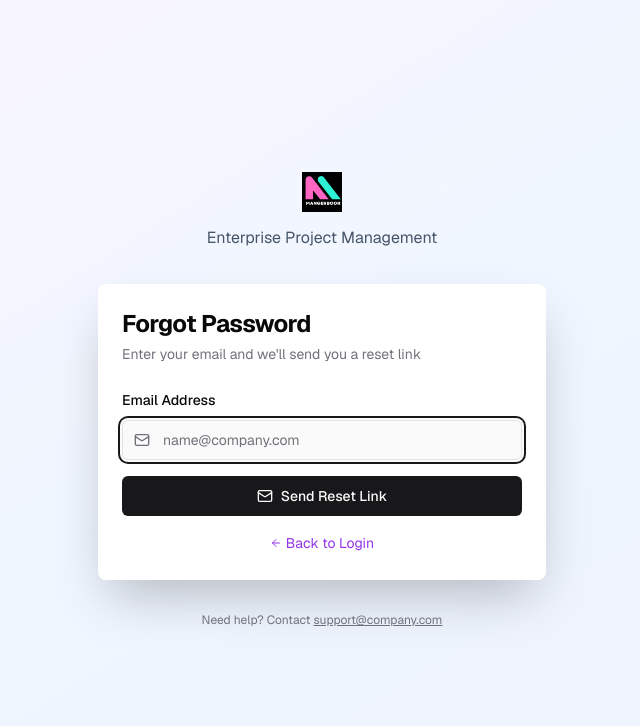
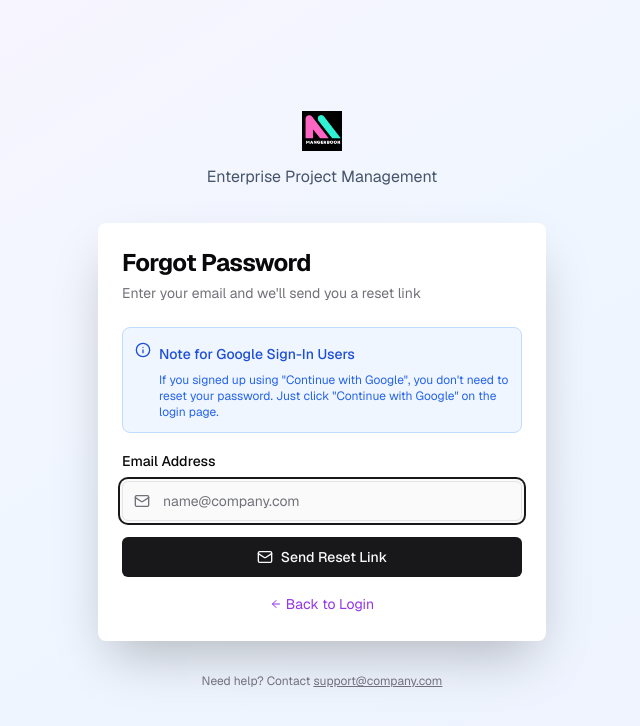
Before and after one commit to wrkportal/wrkportal_app, a Next.js app: page /forgot-password in a window 1280 px wide. Shown: the top 726 px of the page, without its empty margins (318-958 px from the left). Built offline with nearby package versions, Linux system fonts and the light colour scheme.

Commit message:
Add helpful message for OAuth users on forgot password page

```diff
--- a/app/(auth)/forgot-password/page.tsx
+++ b/app/(auth)/forgot-password/page.tsx
@@ -8,7 +8,7 @@ import { Button } from '@/components/ui/button'
 import { Input } from '@/components/ui/input'
 import { Label } from '@/components/ui/label'
 import { Card, CardContent, CardDescription, CardHeader, CardTitle } from '@/components/ui/card'
-import { Mail, ArrowLeft, CheckCircle2, AlertCircle, Loader2 } from 'lucide-react'
+import { Mail, ArrowLeft, CheckCircle2, AlertCircle, Loader2, Info } from 'lucide-react'
 
 export default function ForgotPasswordPage() {
     const router = useRouter()
@@ -112,6 +112,18 @@ export default function ForgotPasswordPage() {
                         ) : (
                             // Form State
                             <>
+                                {/* Info Message for OAuth Users */}
+                                <div className="flex items-start gap-2 text-sm text-blue-700 bg-blue-50 p-3 rounded-lg border border-blue-200">
+                                    <Info className="h-4 w-4 shrink-0 mt-0.5" />
+                                    <div className="space-y-1">
+                                        <p className="font-medium">Note for Google Sign-In Users</p>
+                                        <p className="text-xs text-blue-600">
+                                            If you signed up using "Continue with Google", you don't need to reset your password.
+                                            Just click "Continue with Google" on the login page.
+                                        </p>
+                                    </div>
+                                </div>
+
                                 {/* Error Message */}
                                 {error && (
                                     <div className="flex items-center gap-2 text-sm text-destructive bg-destructive/10 p-3 rounded-lg">
```
